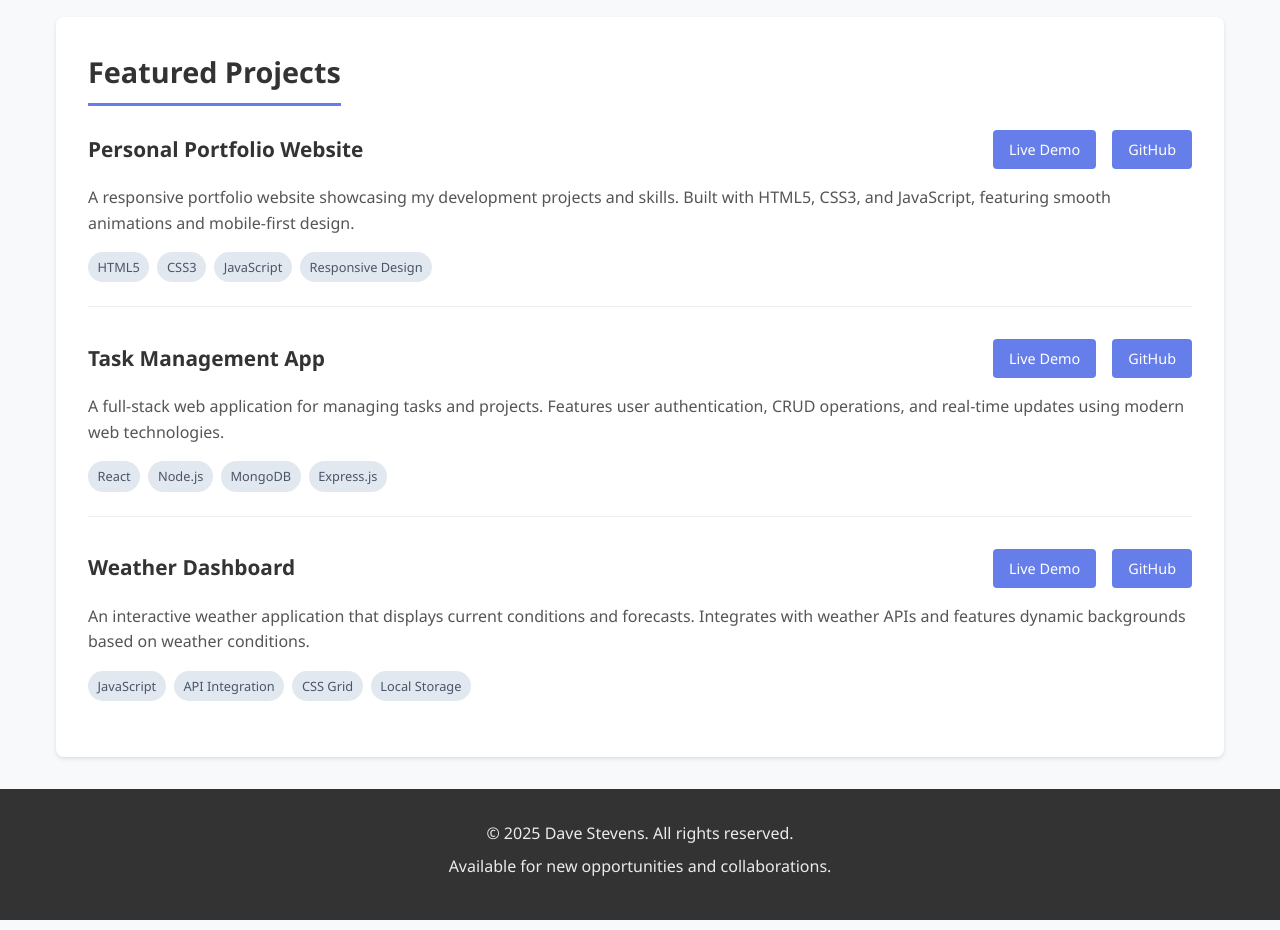
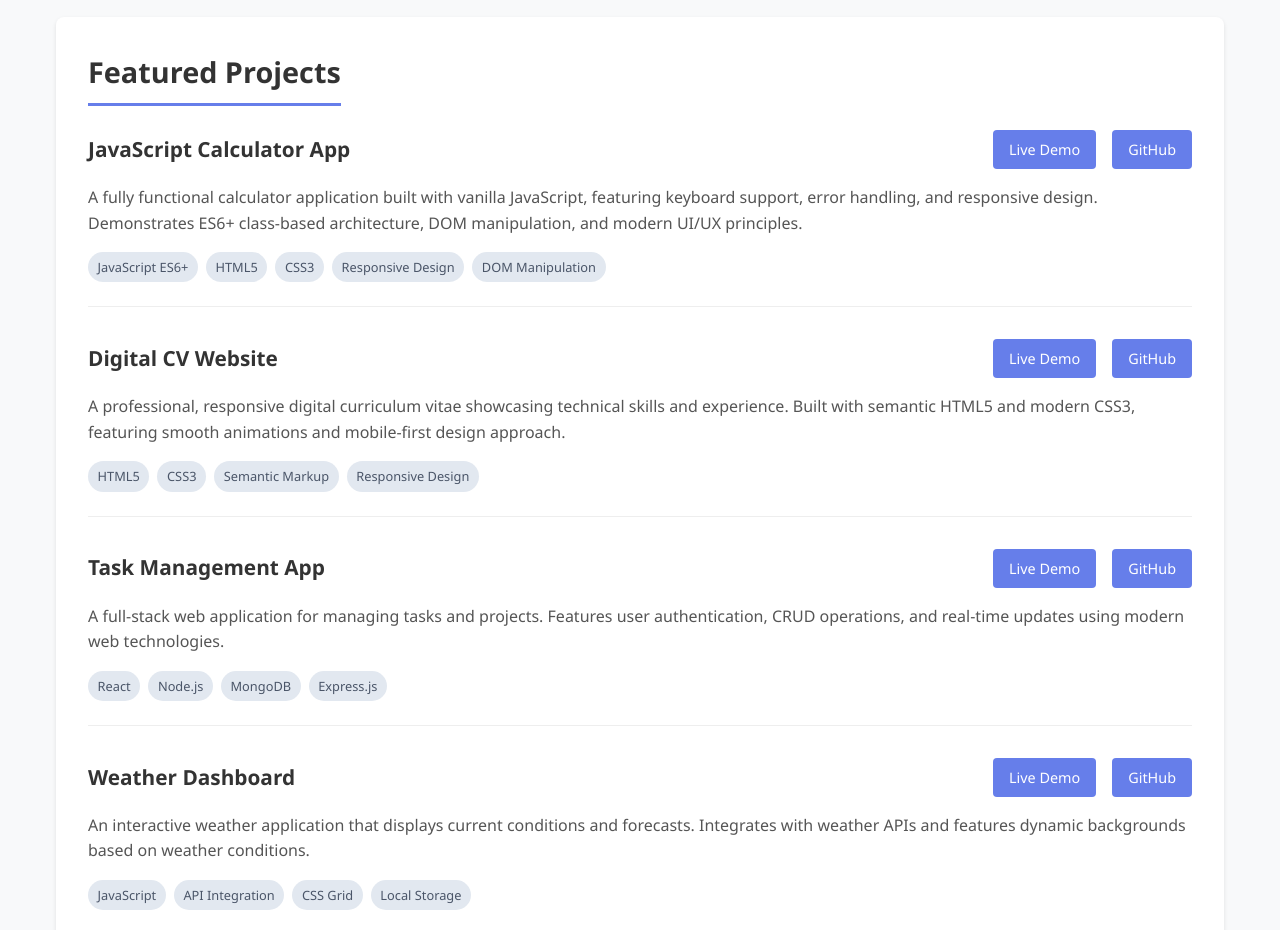
Before and after one commit to Raider2001/digital-cv, a plain HTML site: page index.html in a window 1280 px wide. Shown: the part 2260-3190 px from the top of the page. Drawn offline with Linux system fonts and the light colour scheme.

Commit message:
Update CV: Add JavaScript Calculator to Featured Projects
- Add new JavaScript Calculator as first featured project
- Include live demo and GitHub repository links
- Update Digital CV project with actual links
- Showcase recent JavaScript ES6+ skills and DOM manipulation
- Demonstrate progression in technical capabilities

```diff
--- a/index.html
+++ b/index.html
@@ -173,19 +173,35 @@
 
             <article class="project-item">
                 <header class="project-header">
-                    <h3>Personal Portfolio Website</h3>
+                    <h3>JavaScript Calculator App</h3>
                     <div class="project-links">
-                        <a href="#" class="project-link">Live Demo</a>
-                        <a href="#" class="project-link">GitHub</a>
+                        <a href="https://raider2001.github.io/javascript-calculator/" class="project-link">Live Demo</a>
+                        <a href="https://github.com/Raider2001/javascript-calculator" class="project-link">GitHub</a>
                     </div>
                 </header>
-                <p class="project-description">A responsive portfolio website showcasing my development projects and
-                    skills. Built with HTML5, CSS3, and JavaScript, featuring smooth animations and mobile-first design.
-                </p>
+                <p class="project-description">A fully functional calculator application built with vanilla JavaScript, featuring keyboard support, error handling, and responsive design. Demonstrates ES6+ class-based architecture, DOM manipulation, and modern UI/UX principles.</p>
+                <div class="project-tech">
+                    <span class="tech-tag">JavaScript ES6+</span>
+                    <span class="tech-tag">HTML5</span>
+                    <span class="tech-tag">CSS3</span>
+                    <span class="tech-tag">Responsive Design</span>
+                    <span class="tech-tag">DOM Manipulation</span>
+                </div>
+            </article>
+
+            <article class="project-item">
+                <header class="project-header">
+                    <h3>Digital CV Website</h3>
+                    <div class="project-links">
+                        <a href="https://raider2001.github.io/digital-cv/" class="project-link">Live Demo</a>
+                        <a href="https://github.com/Raider2001/digital-cv" class="project-link">GitHub</a>
+                    </div>
+                </header>
+                <p class="project-description">A professional, responsive digital curriculum vitae showcasing technical skills and experience. Built with semantic HTML5 and modern CSS3, featuring smooth animations and mobile-first design approach.</p>
                 <div class="project-tech">
                     <span class="tech-tag">HTML5</span>
                     <span class="tech-tag">CSS3</span>
-                    <span class="tech-tag">JavaScript</span>
+                    <span class="tech-tag">Semantic Markup</span>
                     <span class="tech-tag">Responsive Design</span>
                 </div>
             </article>
```
Also changed, not shown: 1 other file.
